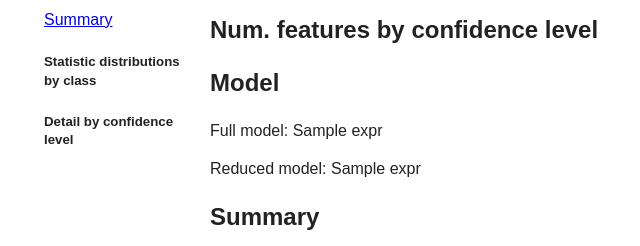
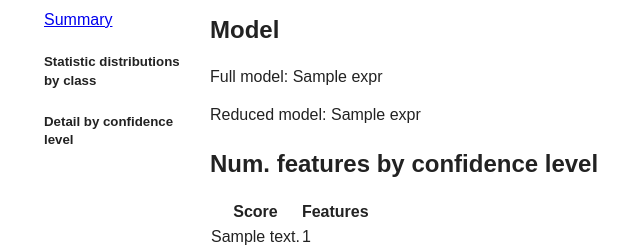
Before and after one commit to itmat/pade, a Python web app: template python/templates/index.html in a window 1280 px wide. Shown: the part 95-341 px from the top of the page, without its empty margins (111-751 px from the left). Run offline with Jinja, Linux system fonts and the light colour scheme; the template is opened without the code that fills it: most values are stand-ins (such as "Sample title", 1, 10 or a date in 2020); some libraries are stand-ins or nearby versions.

Commit message:
Change report a bit

```diff
--- a/python/templates/index.html
+++ b/python/templates/index.html
@@ -1,15 +1,13 @@
 {% extends "base.html" %}
 {% block title %}Index{% endblock %}
 {% block content %}
-
-    <h2>Num. features by confidence level</h2>
 
     <h2>Model</h2>
 
     <p>Full model: {{ job.full_model.expr }}</p>
     <p>Reduced model: {{ job.reduced_model.expr }}</p>
 
-    <h2>Summary</h2>
+    <h2>Num. features by confidence level</h2>
 
     <table>
       <tr>
```
